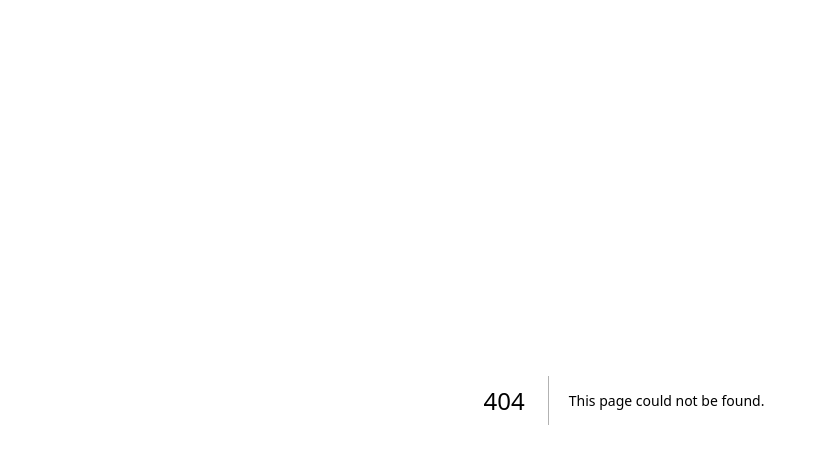
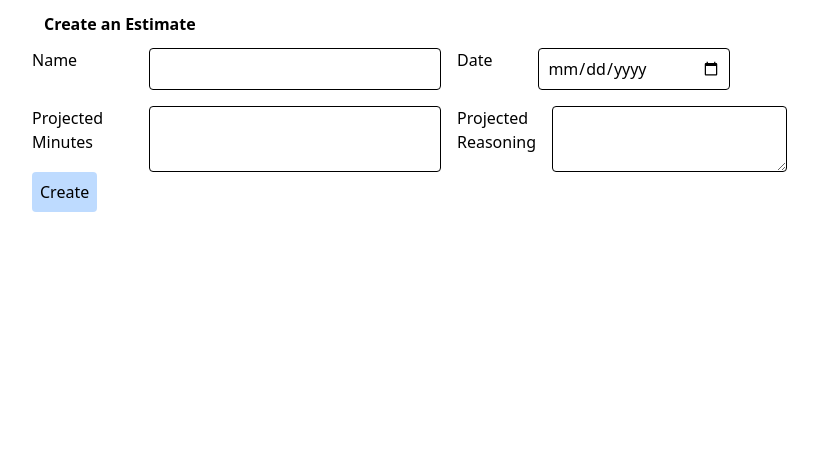
Before and after one commit to dylanrkuster/estimate-log, a Next.js app: page /estimates/new in a window 1280 px wide. Before the commit this address had no page. Shown: the top 464 px of the page, without its empty margins (16-834 px from the left). Built offline with nearby package versions, Linux system fonts and the light colour scheme; no server answers.

Commit message:
feat(create): route + form to create an estimate

```diff
--- /dev/null
+++ b/app/estimates/new/page.tsx
@@ -0,0 +1,96 @@
+import { db } from "@/db";
+import { redirect } from "next/navigation";
+
+export default function CreateEstimatePage() {
+  async function createEstimate(formData: FormData) {
+    // specify the function as a server action (and give us access to the formData prop)
+    "use server";
+
+    const name = formData.get("name") as string;
+    const date = new Date(formData.get("date") as string);
+    const projectedMinutes = parseInt(
+      formData.get("projectedMinutes") as string,
+    );
+    const projectedReasoning = formData.get("projectedReasoning") as string;
+
+    if (!name || !date || !projectedMinutes) {
+      // validate our required fields are specified
+      return; // should return a custom error page eventually maybe?
+    }
+
+    // create a new record in our db
+    await db.estimate.create({
+      data: {
+        date,
+        name,
+        projectedMinutes,
+        projectedReasoning,
+      },
+    });
+
+    // redirect to the home page after create
+    redirect("/");
+  }
+
+  return (
+    <form action={createEstimate}>
+      <h3 className="font-bold m-3">Create an Estimate</h3>
+      <div className="flex flex-col gap-4">
+        <div className="flex flex-row gap-4">
+          <div className="flex gap-4">
+            <label className="w-36" htmlFor="name">
+              Name
+            </label>
+            <input
+              className="border rounded p-2 w-full"
+              id="name"
+              name="name"
+              required
+            />
+          </div>
+
+          <div className="flex gap-4">
+            <label className="w-24" htmlFor="date">
+              Date
+            </label>
+            <input
+              className="border rounded p-2 w-full"
+              id="date"
+              name="date"
+              required
+              type="date"
+            />
+          </div>
+        </div>
+        <div className="flex flex-row gap-4">
+          <div className="flex gap-4">
+            <label className="w-36" htmlFor="projectedMinutes">
+              Projected Minutes
+            </label>
+            <input
+              className="border rounded p-2 w-full"
+              id="projectedMinutes"
+              name="projectedMinutes"
+              required
+              type="number"
+            />
+          </div>
+
+          <div className="flex gap-4">
+            <label className="w-24" htmlFor="projectedReasoning">
+              Projected Reasoning
+            </label>
+            <textarea
+              name="projectedReasoning"
+              className="border rounded p-2 w-full"
+              id="projectedReasoning"
+            />
+          </div>
+        </div>
+      </div>
+      <button className="rounded p-2 bg-blue-200" type="submit">
+        Create
+      </button>
+    </form>
+  );
+}
```
